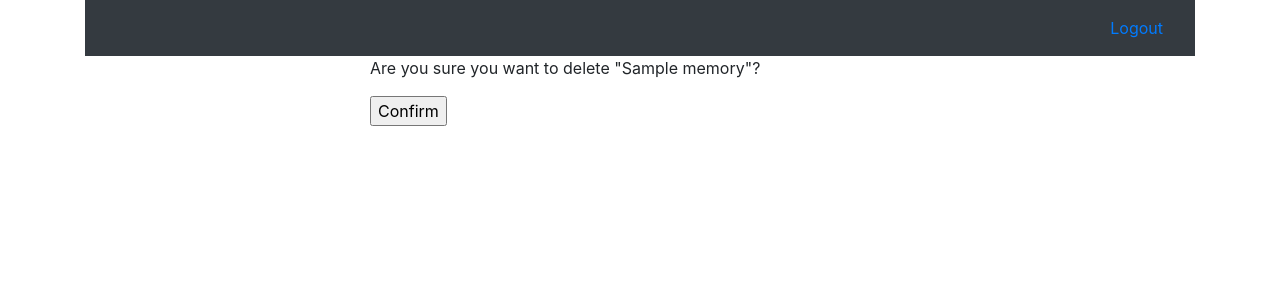
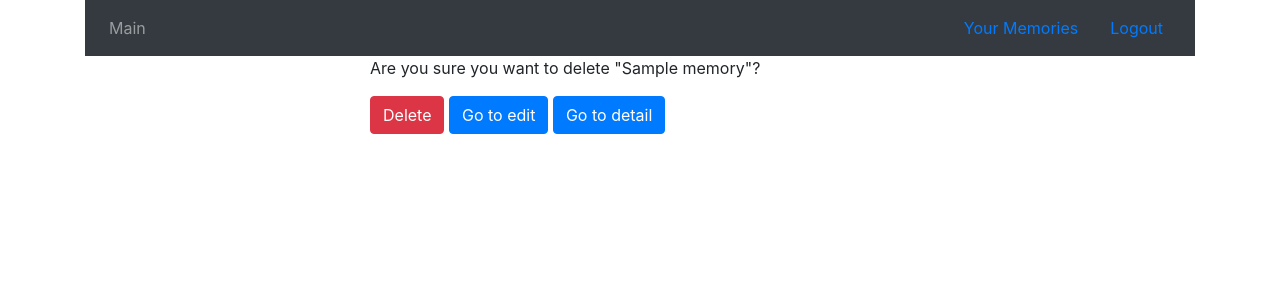
Before and after one commit to pbdgk/memories, a Django app: a page that uses src/memories/templates/memories/base.html in a window 1280 px wide. Shown: the top 300 px of the page. Run offline with Django 3.2, Linux system fonts and the light colour scheme; a user stored in the database is signed in; tables that the repository leaves empty hold one stand-in row (values such as "Sample post"); some libraries are stand-ins or nearby versions.

Commit message:
added nav links/ buttons

```diff
--- a/src/memories/templates/memories/base.html
+++ b/src/memories/templates/memories/base.html
@@ -21,9 +21,13 @@
       <div class="container">
         <nav class="navbar navbar-expand-lg navbar-dark bg-dark">
           <ul class="navbar-nav mr-auto">
+            <li class="nav-item">
+                <a class="nav-link" href="{% url 'memories:main' %}">Main</a>
+            </li>
             {% block navigation %}{% endblock %}
           </ul>
             {% if user.is_authenticated %}
+                <a class="nav-link" href="{% url 'memories:list' username=user.username %}">Your Memories</a>
                 <a class="nav-link" href="{% url 'authenticate:logout' %}">Logout</a>
             {% else %}
                 <a class="nav-link" href="{% url 'authenticate:login' %}">Login</a>
--- a/src/memories/templates/memories/memory_confirm_delete.html
+++ b/src/memories/templates/memories/memory_confirm_delete.html
@@ -5,7 +5,9 @@
 
 {% block content %}
 <form method="post">{% csrf_token %}
-    <p>Are you sure you want to delete "{{ title }}"?</p>
-    <input type="submit" value="Confirm">
+    <p>Are you sure you want to delete "{{ memory.title }}"?</p>
+    <input class="btn btn-danger" type="submit" value="Delete">
+    <a href="{% url 'memories:edit' username=user.username pk=memory.pk %}" class="btn btn-primary">Go to edit</a>
+    <a href="{% url 'memories:detail' username=user.username pk=memory.pk %}" class="btn btn-primary">Go to detail</a>
 </form>
 {% endblock %}
--- a/src/memories/templates/memories/memory_edit.html
+++ b/src/memories/templates/memories/memory_edit.html
@@ -5,12 +5,11 @@
   Edit
 {% endblock %}
 
-{%block nav%}
+{%block navigation%}
 <li class="nav-item">
   <a class="nav-link" href="{% url 'memories:detail' username=request.user.username pk=memory.pk %}">Detail</a>
 </li>
-
-{%endblock%}
+{% endblock %}
 
 
 {% block content %}
--- a/src/memories/views.py
+++ b/src/memories/views.py
@@ -107,7 +107,7 @@ class MemoryDeleteView(View):
         if request.user.username != username:
             raise Http404
         memory = get_object_or_404(self.model, pk=pk)
-        return render(request, self.template_name, {'title': memory.title})
+        return render(request, self.template_name, {'memory': memory})
 
     def post(self, request, username, pk):
         if request.user.username != username:
```
